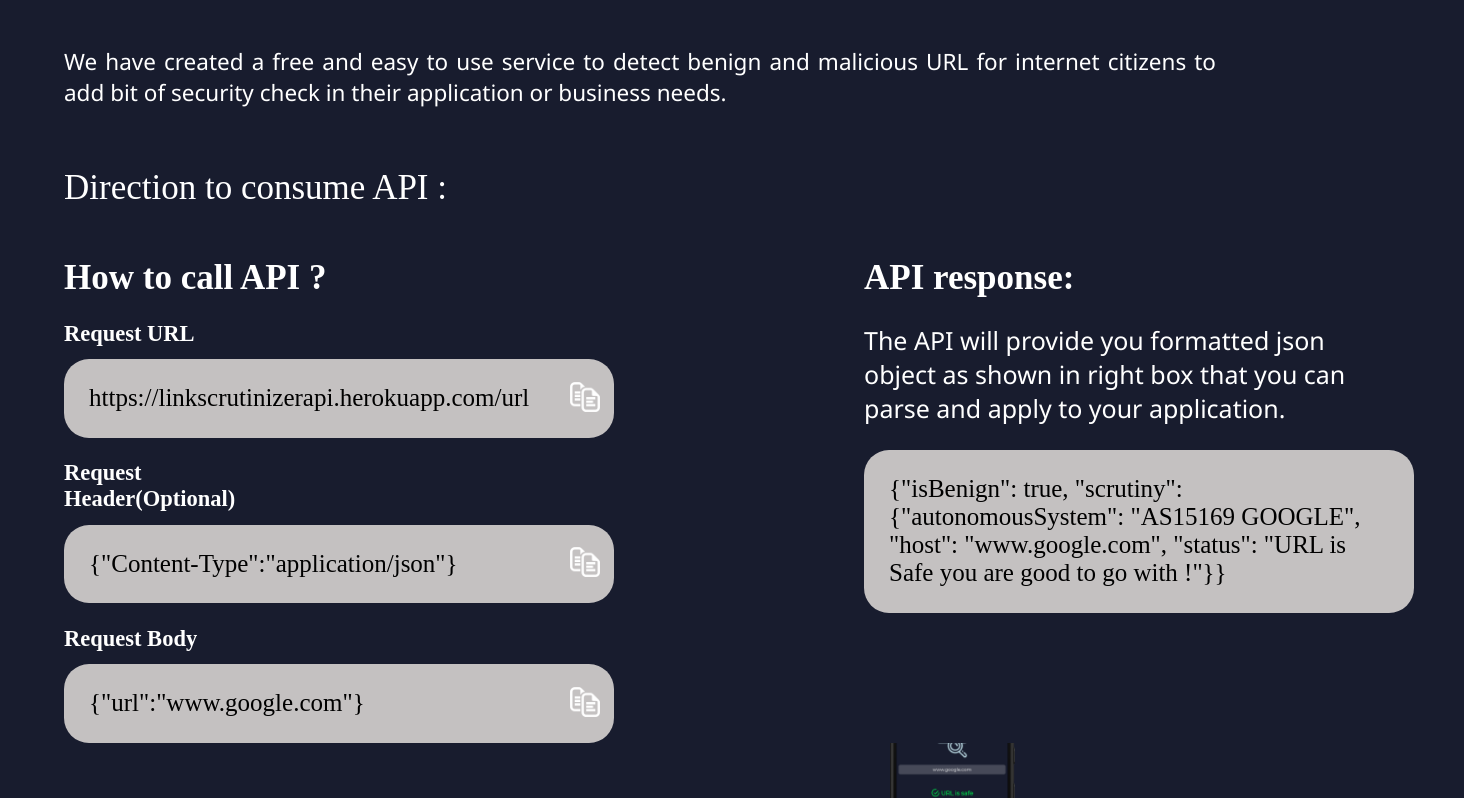
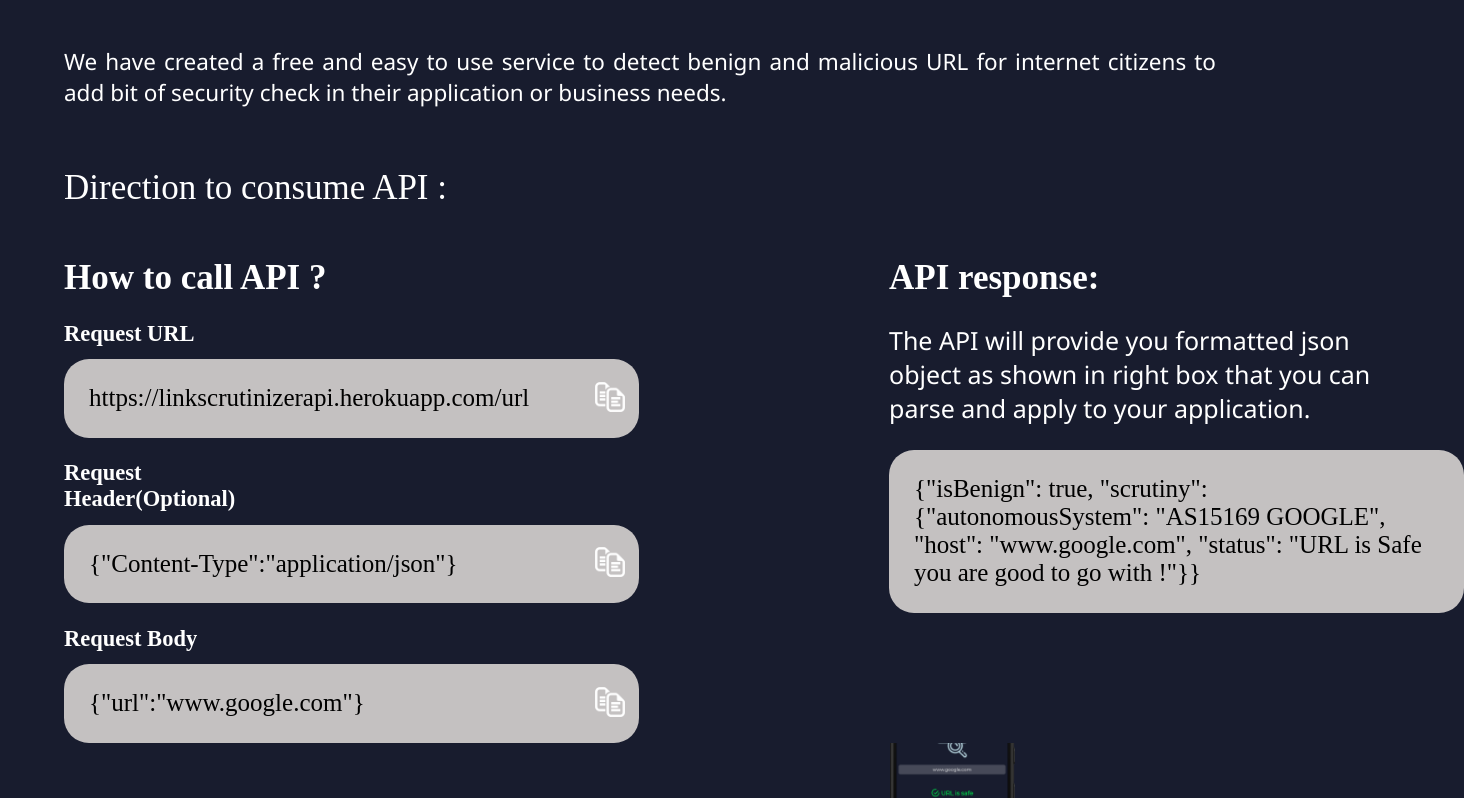
Before and after one commit to sungod12/Link-Scrutinizer, a React (Create React App) app: page / in a window 1280 px wide. Shown: the part 921-1719 px from the top of the page, 1464 px wide, since content can reach past the window. Built offline with nearby package versions, Linux system fonts and the light colour scheme.

Commit message:
increased width to prevent overflow

```diff
--- a/src/css/page2.css
+++ b/src/css/page2.css
@@ -101,7 +101,7 @@
     }
     .content{
         padding: 0.01rem 1rem;
-        width: 22rem;
+        width: 23rem;
         margin-right: auto;
     }
     .content--response{
```
